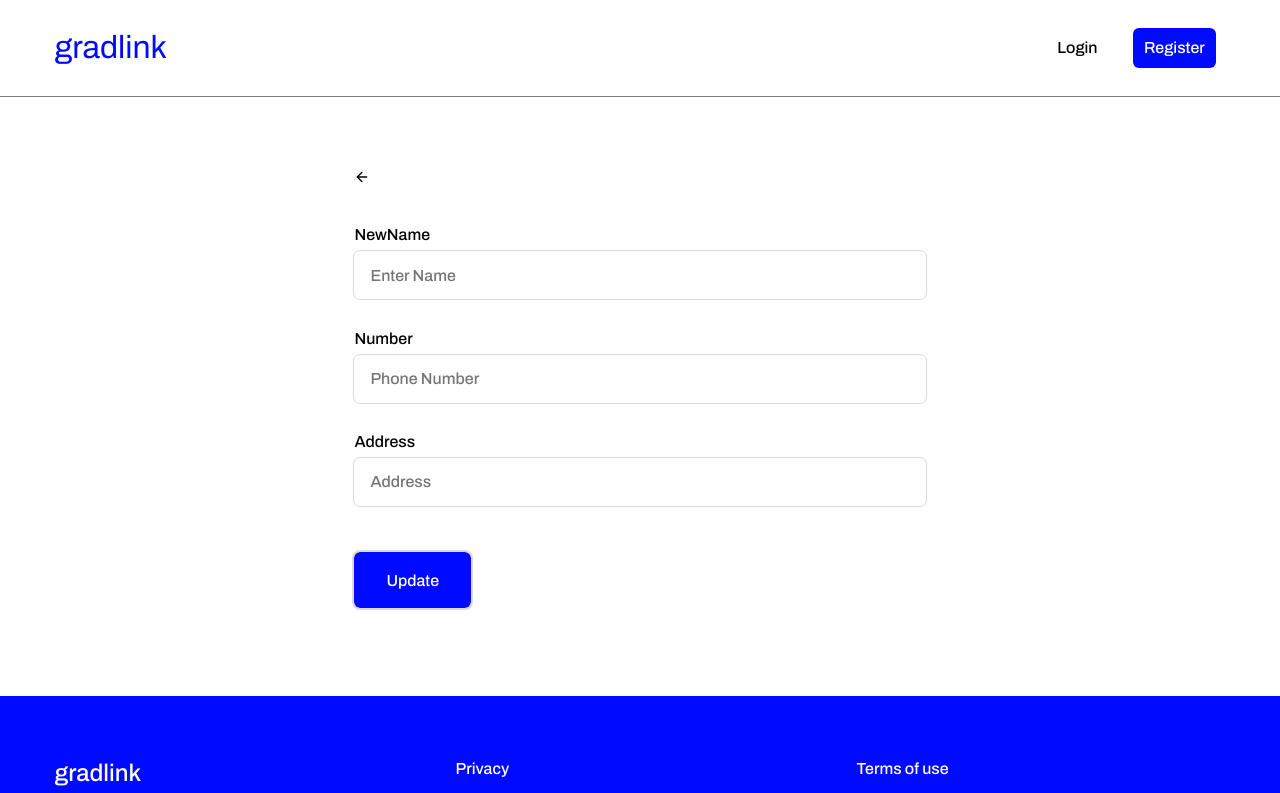
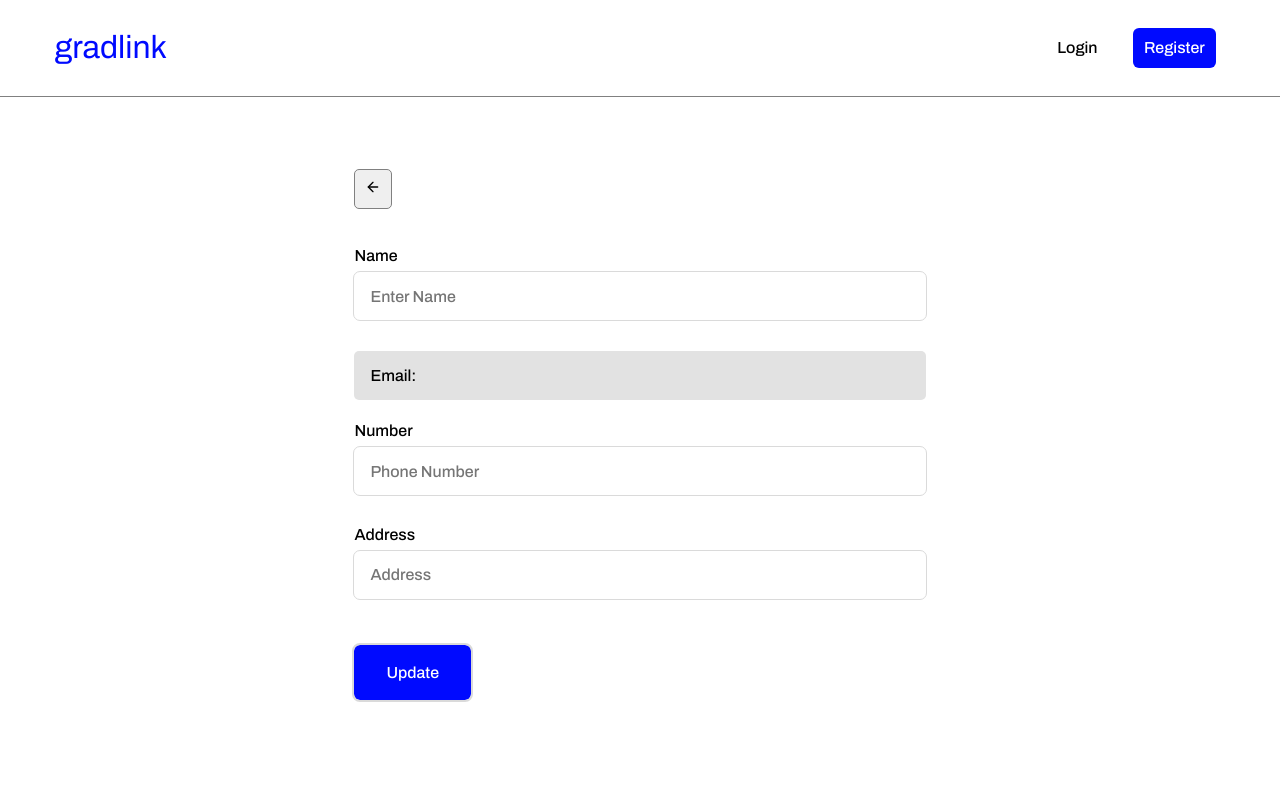
Before and after one commit to Obizim/portal, a Next.js app: page /profile in a window 1280 px wide. Shown: the top 793 px of the page. Built offline with nearby package versions, Linux system fonts and the light colour scheme; no server answers.

Commit message:
update details

```diff
--- a/src/pages/profile/index.js
+++ b/src/pages/profile/index.js
@@ -4,57 +4,93 @@ import Styles from "@/pages/profile/profile.module.css";
 import { Input } from "@/components/forms/input";
 import { Button } from "@/components/forms/button";
 import { FiArrowLeft } from "react-icons/fi";
+import axios from "axios";
+import Cookies from "js-cookie";
+import { toast } from "react-toastify";
+import { Loading } from "@/components/loading";
+import Link from "next/link";
+import { useRouter } from "next/router";
 
 const Profile = () => {
-  const { user } = useContext(authContext);
-  console.log(user);
-  // const [formData, setFormData] = useState({
-  //   newName: user.name,
-  //   number: user.number,
-  //   address: user.address,
-  // });
-  // const { newName, number, address } = formData;
+  const router = useRouter()
+  const { user, setUser } = useContext(authContext);
+  const [loading, setLoading] = useState(false);
+  const [formData, setFormData] = useState({
+    name: user?.name ?? "",
+    number: user?.number ?? "",
+    address: user?.address ?? "",
+  });
+  const { name, number, address } = formData;
 
-  // const onChange = (e) => {
-  //   setFormData((prev) => ({ ...prev, [e.target.name]: e.target.value }));
-  // };
+  const onChange = (e) => {
+    setFormData((prev) => ({ ...prev, [e.target.name]: e.target.value }));
+  };
 
-  const onSubmit = (e) => {
-    e.preventDefault()
-    // console.log(formData);
-  }
+  const onSubmit = async (e) => {
+    e.preventDefault();
+    if (name === "") {
+      toast.error("Name cannot be empty!!", {
+        theme: "colored",
+      });
+    } else {
+      try {
+        setLoading(true);
+        const userToken = Cookies.get("userToken");
+        const res = await axios.put(
+          "http://localhost:4000/api/users/me",
+          formData,
+          {
+            headers: {
+              Authorization: `Bearer ${userToken}`,
+            },
+          }
+        );
+        setUser(prev => ({...prev, res}))
+        setLoading(false);
+        toast.success("Information updated successfully", {
+          theme: "colored",
+        });
+      } catch (e) {
+        toast.error("Something went wrong", {
+          theme: "colored",
+        });
+      }
+    }
+  };
 
   return (
     <section className={Styles.container}>
-      <FiArrowLeft />
-      <p>{user?.name ?? ""}</p>
+       <button type="button" className={Styles.back} onClick={() => router.back()}><FiArrowLeft /></button>
       <form className={Styles.formUpdate} onSubmit={onSubmit}>
-      <Input
-          // value={newName}
-          name="newName"
-          // click={onChange}
+        <Input
+          value={name}
+          name="name"
+          click={onChange}
           type="text"
           placeholder="Enter Name"
         />
-        {/* <p className={Styles.email}>Email: {user.email}</p> */}
+        <p className={Styles.email}>Email: {user?.email ?? ""}</p>
         <Input
-          // value={number}
+          value={number}
           name="number"
-          // click={onChange}
+          click={onChange}
           type="number"
           placeholder="Phone Number"
         />
         <Input
-          // value={address}
+          value={address}
           name="address"
-          // click={onChange}
+          click={onChange}
           type="text"
           placeholder="Address"
         />
+        <div className={Styles.load_flex}>
         <Button type="submit" value="Update" />
+        {loading && <Loading /> }
+        </div>
       </form>
     </section>
   );
-}
+};
 
-export default Profile
+export default Profile;
--- a/src/pages/profile/profile.module.css
+++ b/src/pages/profile/profile.module.css
@@ -1,6 +1,6 @@
 .container {
   max-width: 600px;
-    padding: .5rem .9rem;
+  padding: 0.5rem 0.9rem;
   margin: 3rem auto;
 }
 
@@ -18,3 +18,14 @@
 .formUpdate > * {
   margin: 1.4rem 0;
 }
+
+.load_flex {
+  display: flex;
+}
+
+.back {
+    padding: .6rem;
+    border: 1px solid gray;
+    border-radius: 5px;
+    cursor: pointer;
+}
```
Lines whose indentation alone changed are shown as unchanged.
